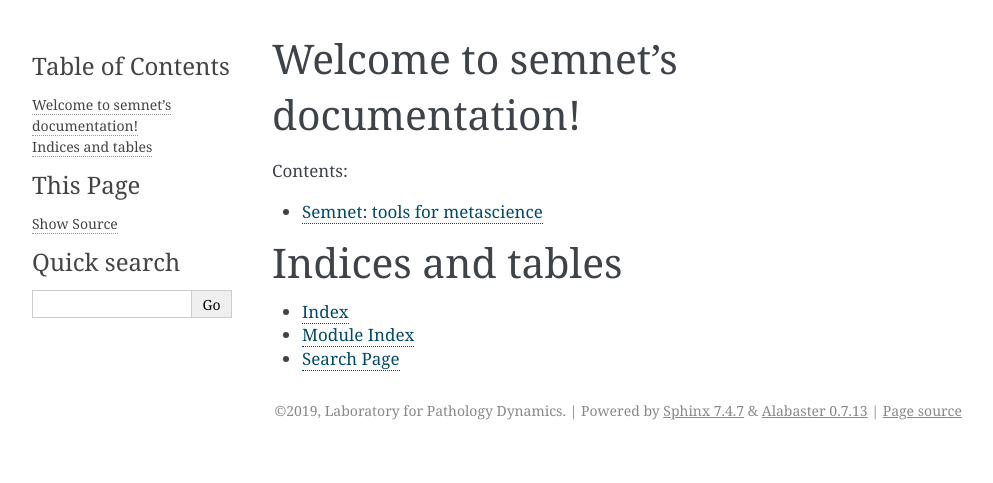
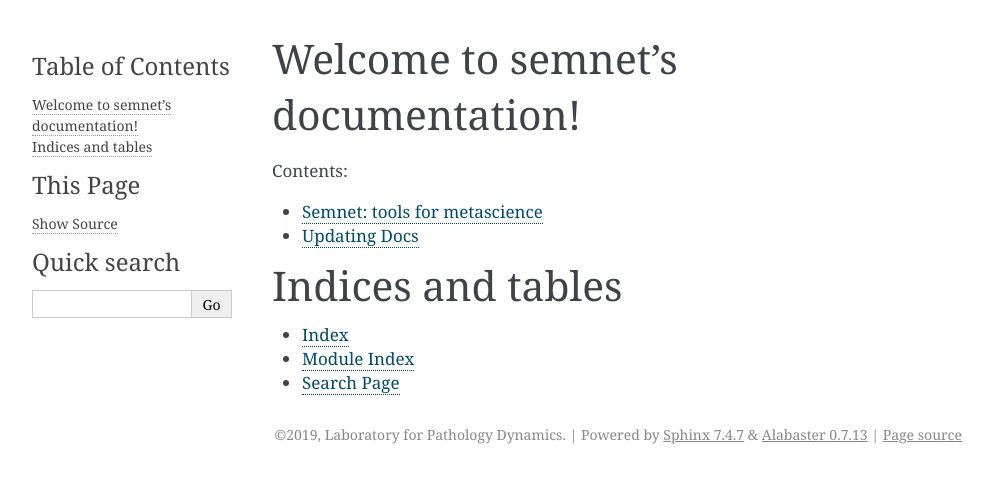
Before and after one commit to sallegri3/semnet-2, a Sphinx documentation site: the page built from docs/source/index.rst, in a window 1280 px wide. Shown: the top 483 px of the page, without its empty margins (148-1141 px from the left). Built offline with Sphinx 7.4.7, drawn with Linux system fonts in a browser that asks for light colours.

Commit message:
added link to update docs

```diff
--- a/docs/source/index.rst
+++ b/docs/source/index.rst
@@ -11,6 +11,7 @@ Welcome to semnet's documentation!
    :caption: Contents:
 
    includeme
+   updating_docs
 
 
 Indices and tables
--- /dev/null
+++ b/docs/source/updating_docs.rst
@@ -0,0 +1,4 @@
+Updating Docs
+=============
+
+https://daler.github.io/sphinxdoc-test/includeme.html
```
